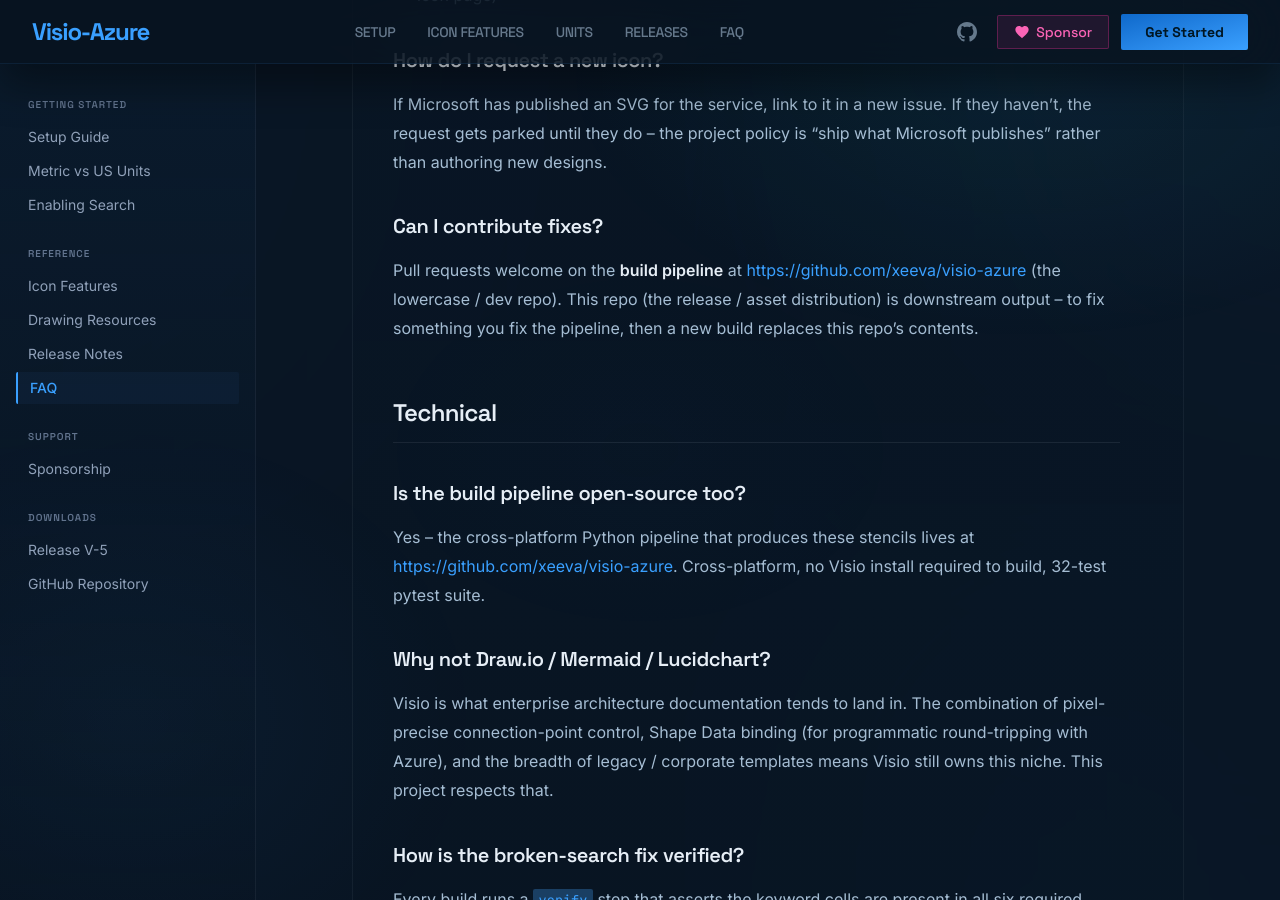
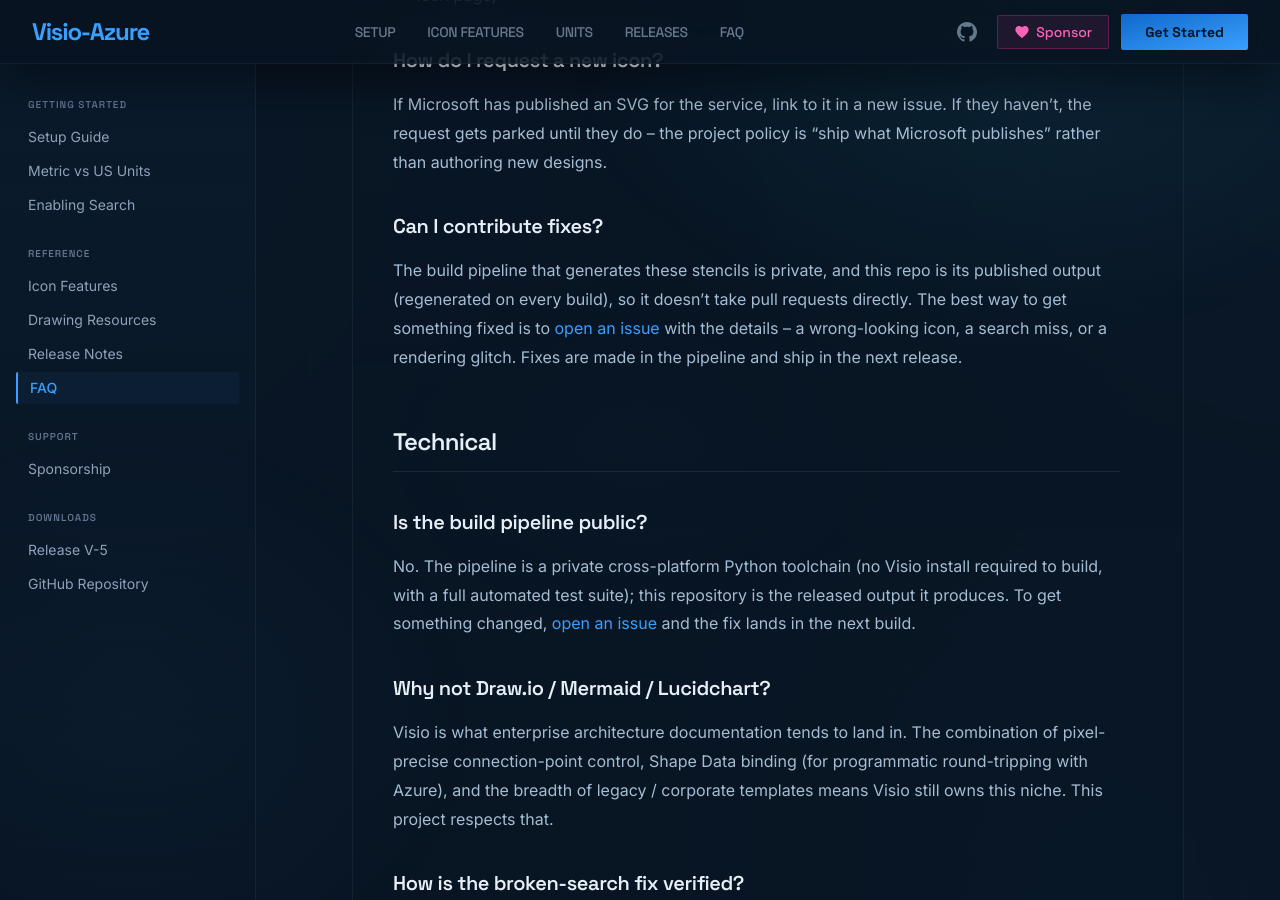
Before and after one commit to xeeva/Visio-Azure, a Jekyll site: the page built from faq.md, in a window 1280 px wide and 900 px high, scrolled down 3234 px. Built offline with Jekyll 4.4.1, drawn with Linux system fonts in a browser that asks for light colours.

Commit message:
docs(faq): route contributions to issues; pipeline is private
Reframe "Can I contribute fixes?" to raise an issue rather than open a PR
against a (non-public) build-pipeline repo, and correct the adjacent answer to
state the pipeline is private and this repo is its published output. Removes the
broken lowercase dev-repo links.

Co-Authored-By: Claude Opus 4.8 (1M context) <noreply@anthropic.com>

```diff
--- a/faq.md
+++ b/faq.md
@@ -85,13 +85,13 @@ If Microsoft has published an SVG for the service, link to it in a new issue. If
 
 ### Can I contribute fixes?
 
-Pull requests welcome on the **build pipeline** at <https://github.com/xeeva/visio-azure> (the lowercase / dev repo). This repo (the release / asset distribution) is downstream output -- to fix something you fix the pipeline, then a new build replaces this repo's contents.
+The build pipeline that generates these stencils is private, and this repo is its published output (regenerated on every build), so it doesn't take pull requests directly. The best way to get something fixed is to [open an issue](https://github.com/xeeva/Visio-Azure/issues) with the details -- a wrong-looking icon, a search miss, or a rendering glitch. Fixes are made in the pipeline and ship in the next release.
 
 ## Technical
 
-### Is the build pipeline open-source too?
+### Is the build pipeline public?
 
-Yes -- the cross-platform Python pipeline that produces these stencils lives at <https://github.com/xeeva/visio-azure>. Cross-platform, no Visio install required to build, 32-test pytest suite.
+No. The pipeline is a private cross-platform Python toolchain (no Visio install required to build, with a full automated test suite); this repository is the released output it produces. To get something changed, [open an issue](https://github.com/xeeva/Visio-Azure/issues) and the fix lands in the next build.
 
 ### Why not Draw.io / Mermaid / Lucidchart?
 
```
